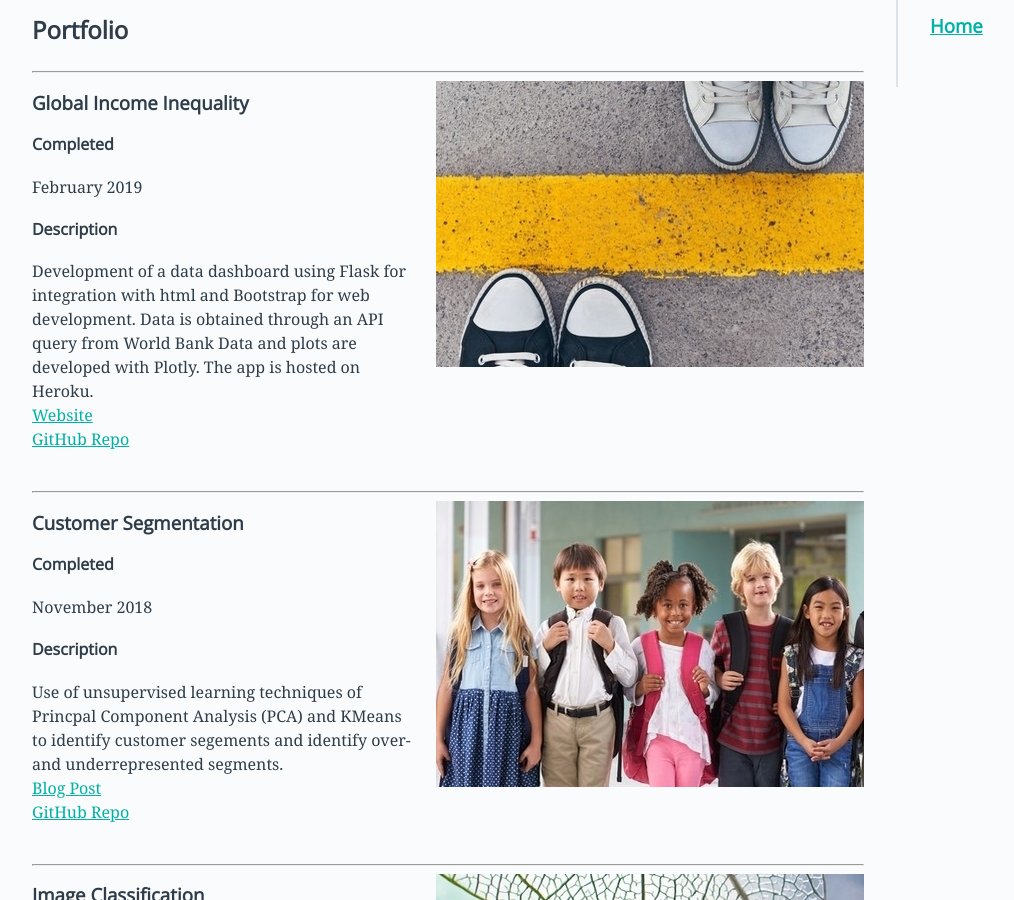
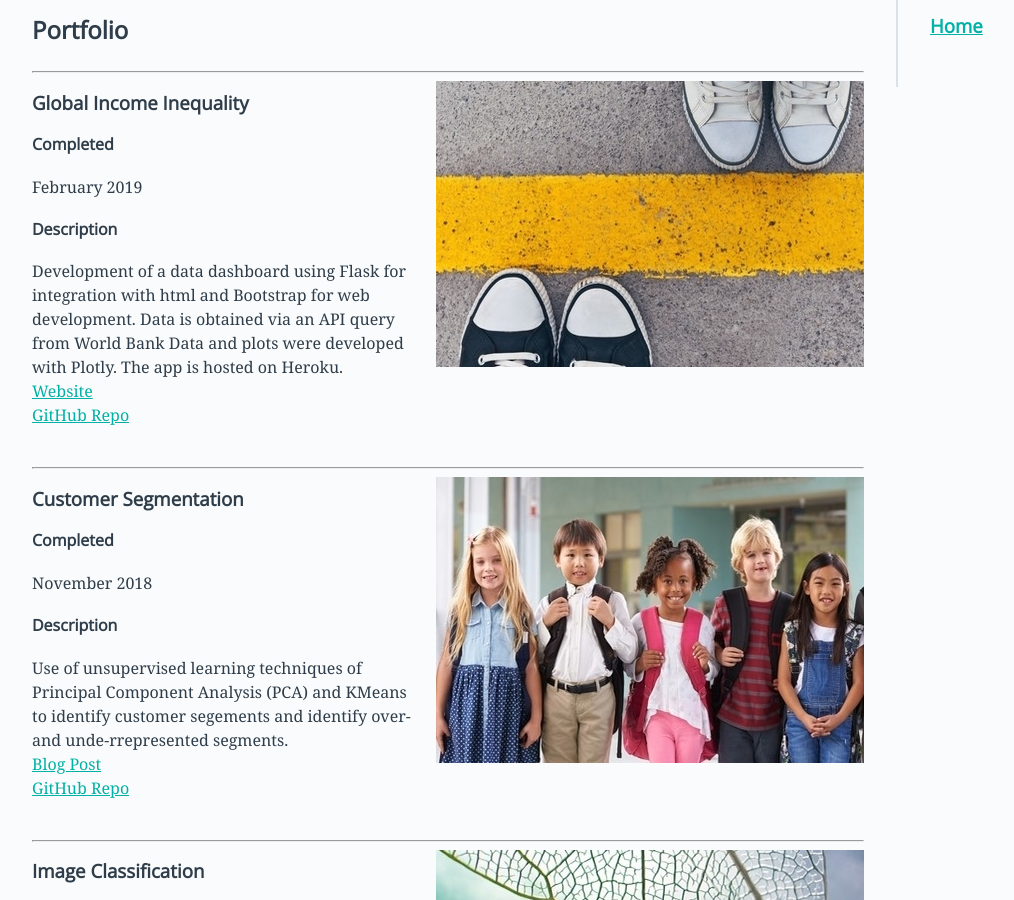
Before and after one commit to rebeccaebarnes/rebeccaebarnes.github.io, a Jekyll site: the page built from portfolio/index.html, in a window 1280 px wide and 900 px high, scrolled down 293 px. Shown: the whole window, without its empty margins (0-1014 px from the left). Built offline with Jekyll 4.4.1, drawn with Linux system fonts in a browser that asks for light colours.

Commit message:
fix: Correct typos in Portfolio

```diff
--- a/portfolio/index.html
+++ b/portfolio/index.html
@@ -18,7 +18,7 @@ title: Portfolio
     <h4>Description</h4>
     <p>
         Development of a data dashboard using Flask for integration with html and Bootstrap for web development.
-        Data is obtained through an API query from World Bank Data and plots are developed with Plotly.
+        Data is obtained via an API query from World Bank Data and plots were developed with Plotly.
         The app is hosted on Heroku.
         <br>
         <a href="https://world-income-inequality.herokuapp.com/">Website</a>
@@ -37,7 +37,7 @@ title: Portfolio
 
     <h4>Description</h4>
     <p>
-        Use of unsupervised learning techniques of Princpal Component Analysis (PCA) and KMeans to identify customer segements and identify over- and underrepresented segments.
+        Use of unsupervised learning techniques of Principal Component Analysis (PCA) and KMeans to identify customer segements and identify over- and unde-rrepresented segments.
         <br>
         <a href="https://rebeccaebarnes.github.io/2018/11/27/customer-segmentation">Blog Post</a>
         <br>
```
